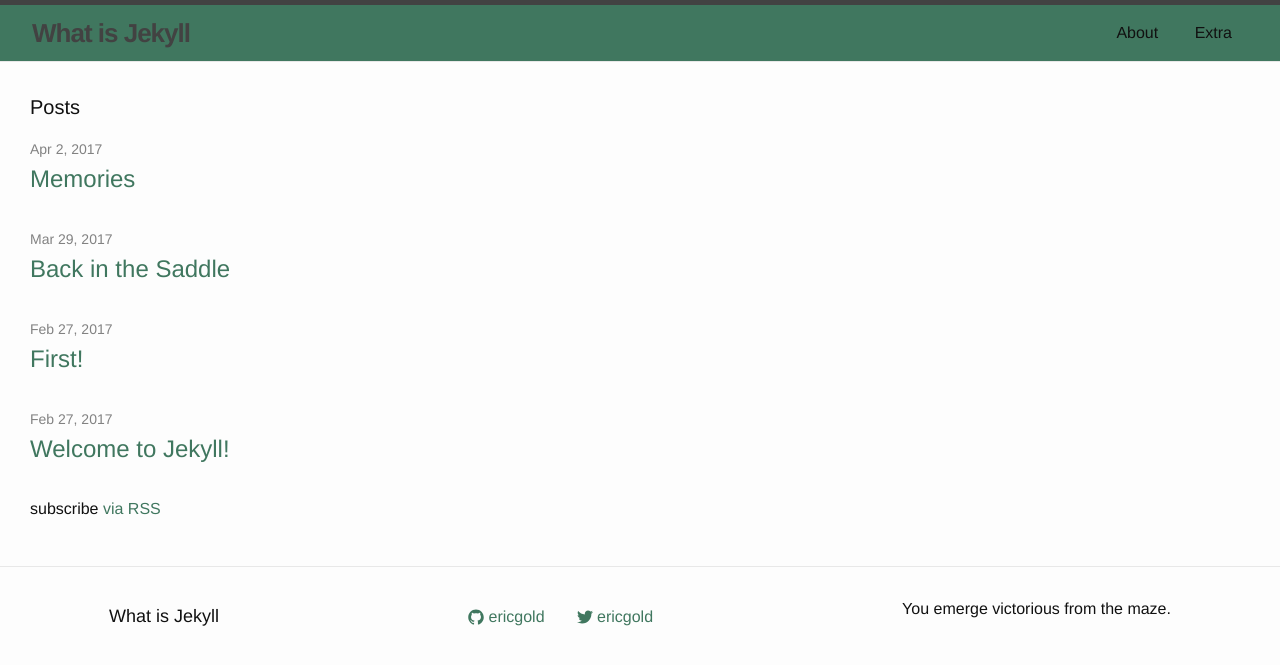
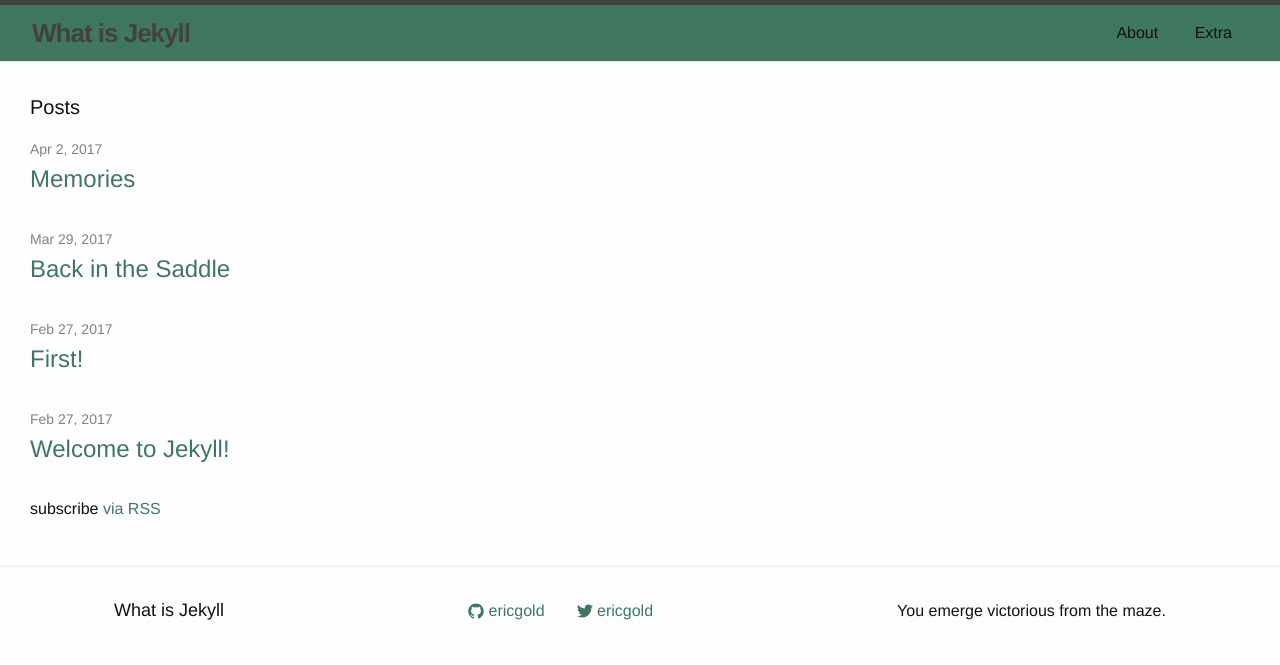
Before and after one commit to ericgold/jekylltest, a Jekyll site: the page built from index.md, in a window 1280 px wide. Shown: the top 665 px of the page. Built offline with Jekyll 4.4.1, drawn with Linux system fonts in a browser that asks for light colours.

Commit message:
adjust grid

```diff
--- a/_sass/_layout.scss
+++ b/_sass/_layout.scss
@@ -102,12 +102,13 @@
   @extend %clearfix;
 }
 */
+/*
+.footer-col {
 
-.footer-col {
-  /*float: left;*/
   margin-bottom: $spacing-unit / 2;
   padding-left: $spacing-unit / 2;
 }
+*/
 
 @include media-query($on-laptop) {
   .site-footer {
```
Also changed, not shown: _sass/_base.scss (+0 -41 lines), assets/main.scss (+1 -9 lines).
